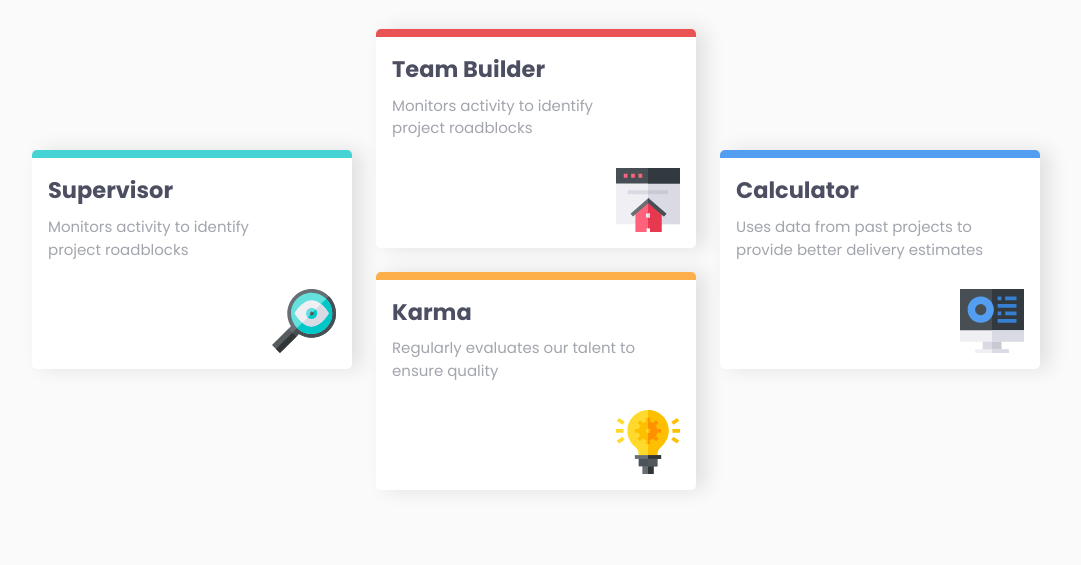
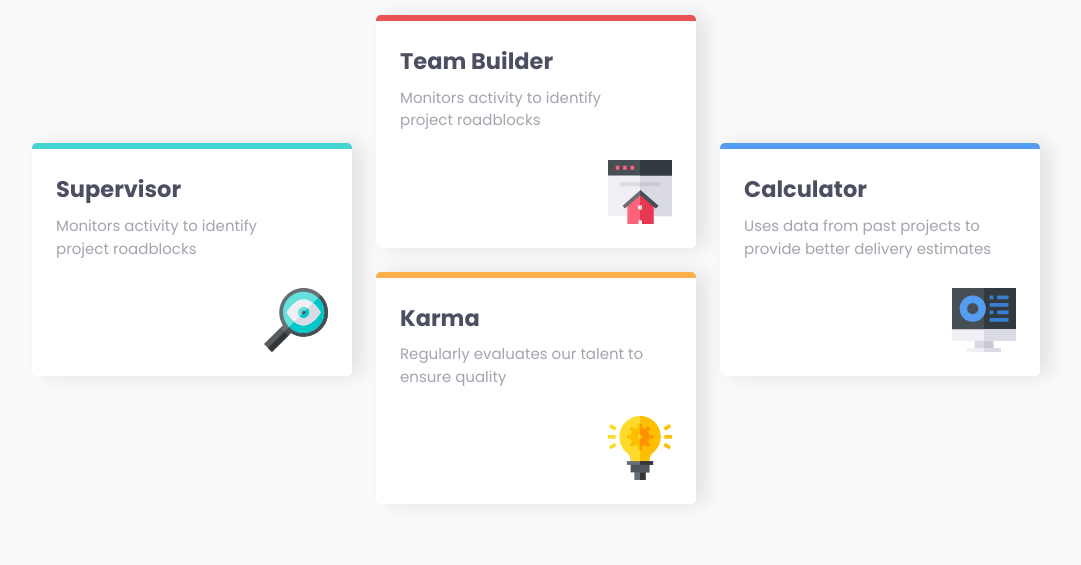
Before and after one commit to Sifanfiseha/four-card-feature-section-master, a plain HTML site: page index.html in a window 1280 px wide. Shown: the part 235-800 px from the top of the page, without its empty margins (104-1185 px from the left). Drawn offline with Linux system fonts and the light colour scheme.

Commit message:
fixed minor issue

```diff
--- a/style/style.css
+++ b/style/style.css
@@ -98,7 +98,7 @@ section {
     background-color: #fff;
     box-shadow: 10px 0px 20px rgb(0, 0, 0, 0.1);
     border-radius: 5px;
-    padding: 1rem;
+    padding: 1.5rem;
     width: 320px;
     display: flex;
     flex-direction: column;
@@ -110,16 +110,16 @@ section {
     justify-content: center;
 }
 .card1 {
-    border-top: 8px solid var(--Cyan);
+    border-top: 6px solid var(--Cyan);
 }
 .card2 {
-    border-top: 8px solid var(--Red);
+    border-top: 6px solid var(--Red);
 }
 .card3 {
-    border-top: 8px solid var(--Orange);
+    border-top: 6px solid var(--Orange);
 }
 .card4 {
-    border-top: 8px solid var(--Blue);
+    border-top: 6px solid var(--Blue);
 }
 .img {
     display: flex;
@@ -148,12 +148,12 @@ section {
     justify-content: center;
 }
 .t1 {
-    font-size: 1.8rem;
+    font-size: 2rem;
     font-weight: 200;
     color: var(--Grayish-Blue);
 }
 .t2 {
-    font-size: 1.8rem;
+    font-size: 2rem;
     font-weight: 600;
 }
 .section-discription p {
```
